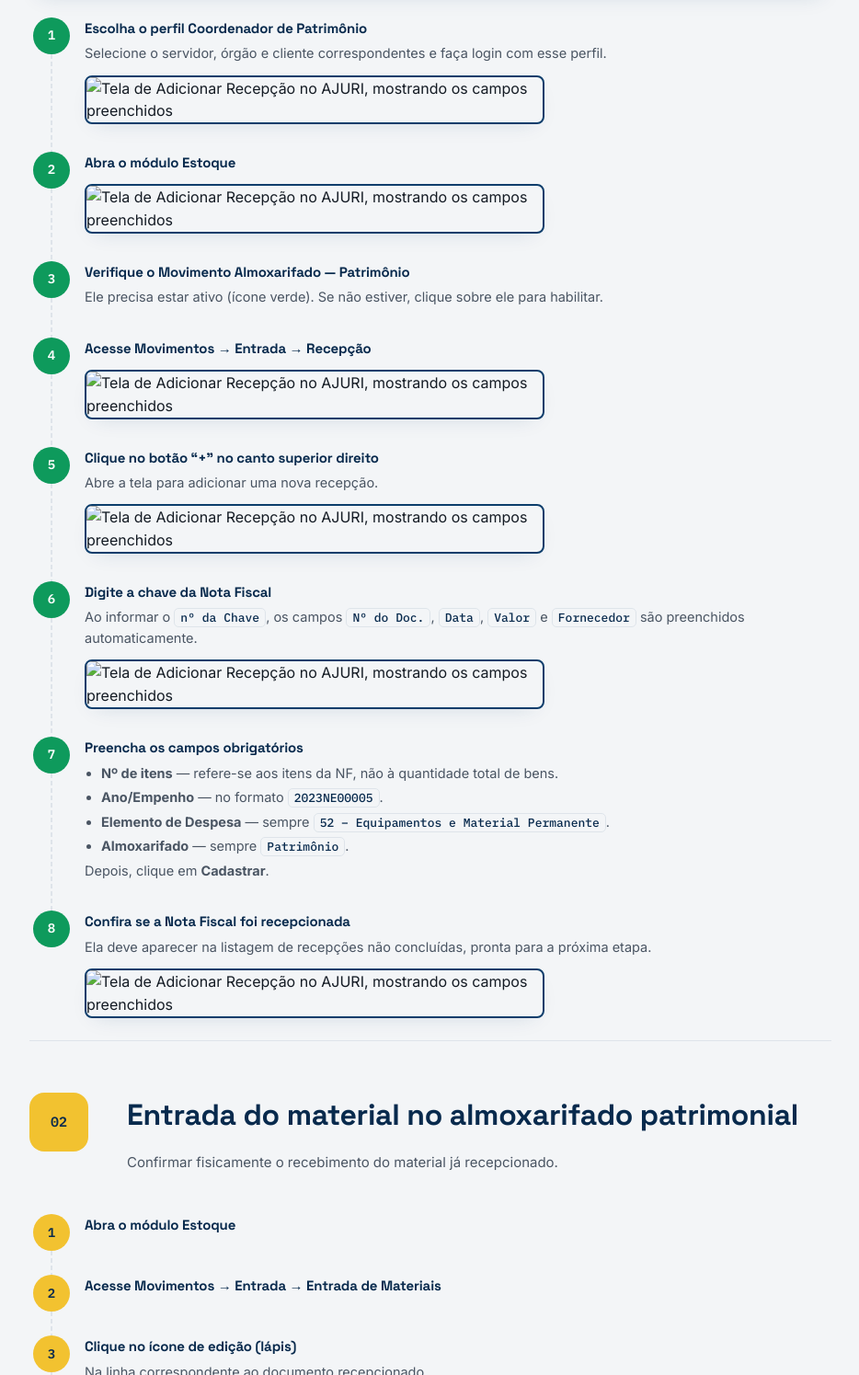
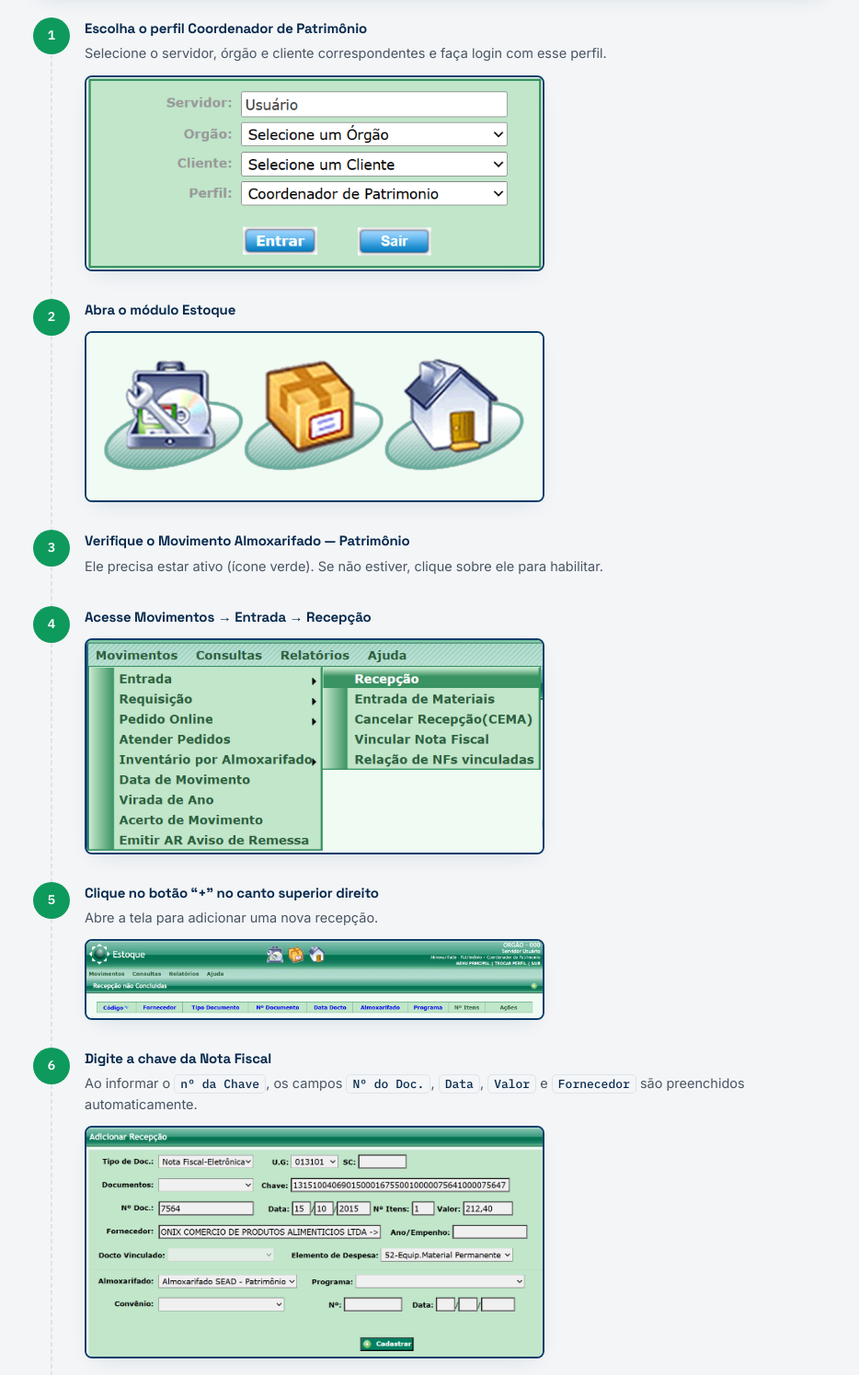
Before and after one commit to xuao-js/AJURI, a plain HTML site: page index.html in a window 1280 px wide. Shown: the part 1383-2878 px from the top of the page at 92% size, without its empty margins (320-1254 px from the left). Drawn offline with Linux system fonts and the light colour scheme.

Commit message:
Update index.html

```diff
--- a/index.html
+++ b/index.html
@@ -133,7 +133,7 @@
               <div class="step-body">
                 <h4>Escolha o perfil Coordenador de Patrimônio</h4>
                 <p>Selecione o servidor, órgão e cliente correspondentes e faça login com esse perfil.</p>
-                <img class="step-shot" src="assets/01.png"
+                <img class="step-shot" src="/01.png"
                   alt="Tela de Adicionar Recepção no AJURI, mostrando os campos preenchidos">
               </div>
             </div>
@@ -141,7 +141,7 @@
               <div class="step-num c-bg-green">2</div>
               <div class="step-body">
                 <h4>Abra o módulo Estoque</h4>
-                <img class="step-shot" src="assets/02.png"
+                <img class="step-shot" src="/02.png"
                   alt="Tela de Adicionar Recepção no AJURI, mostrando os campos preenchidos">
               </div>
             </div>
@@ -156,7 +156,7 @@
               <div class="step-num c-bg-green">4</div>
               <div class="step-body">
                 <h4>Acesse Movimentos → Entrada → Recepção</h4>
-                <img class="step-shot" src="assets/03.png"
+                <img class="step-shot" src="/03.png"
                   alt="Tela de Adicionar Recepção no AJURI, mostrando os campos preenchidos">
               </div>
             </div>
@@ -165,7 +165,7 @@
               <div class="step-body">
                 <h4>Clique no botão “+” no canto superior direito</h4>
                 <p>Abre a tela para adicionar uma nova recepção.</p>
-                <img class="step-shot" src="assets/04.png"
+                <img class="step-shot" src="/04.png"
                   alt="Tela de Adicionar Recepção no AJURI, mostrando os campos preenchidos">
               </div>
             </div>
@@ -176,7 +176,7 @@
                 <p>Ao informar o <span class="field">nº da Chave</span>, os campos <span class="field">Nº do
                     Doc.</span>, <span class="field">Data</span>, <span class="field">Valor</span> e <span
                     class="field">Fornecedor</span> são preenchidos automaticamente.</p>
-                                    <img class="step-shot" src="assets/05.png"
+                                    <img class="step-shot" src="/05.png"
                   alt="Tela de Adicionar Recepção no AJURI, mostrando os campos preenchidos">
               </div>
             </div>
@@ -199,7 +199,7 @@
               <div class="step-body">
                 <h4>Confira se a Nota Fiscal foi recepcionada</h4>
                 <p>Ela deve aparecer na listagem de recepções não concluídas, pronta para a próxima etapa.</p>
-                <img class="step-shot" src="assets/06.png"
+                <img class="step-shot" src="/06.png"
                   alt="Tela de Adicionar Recepção no AJURI, mostrando os campos preenchidos">
               </div>
             </div>
```
